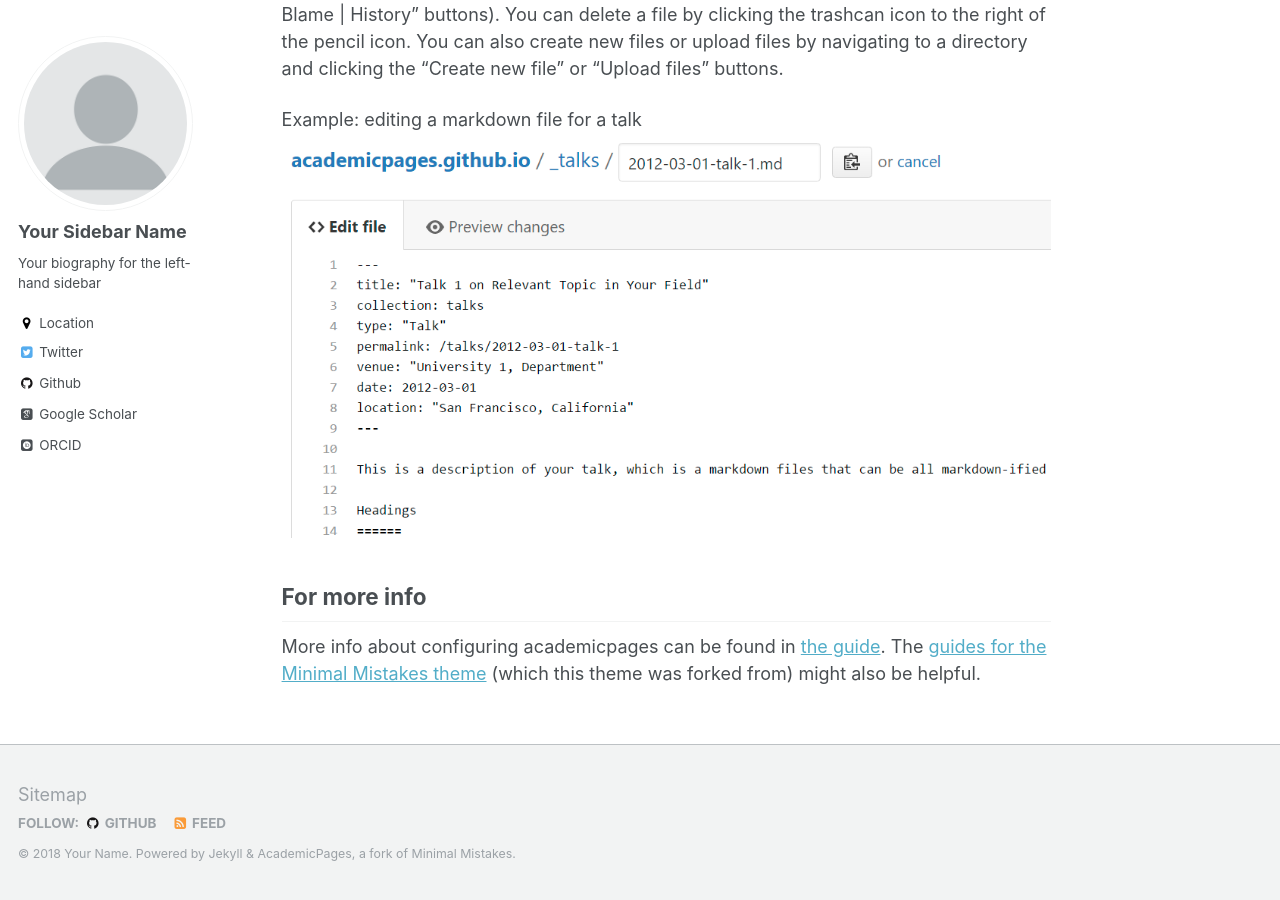
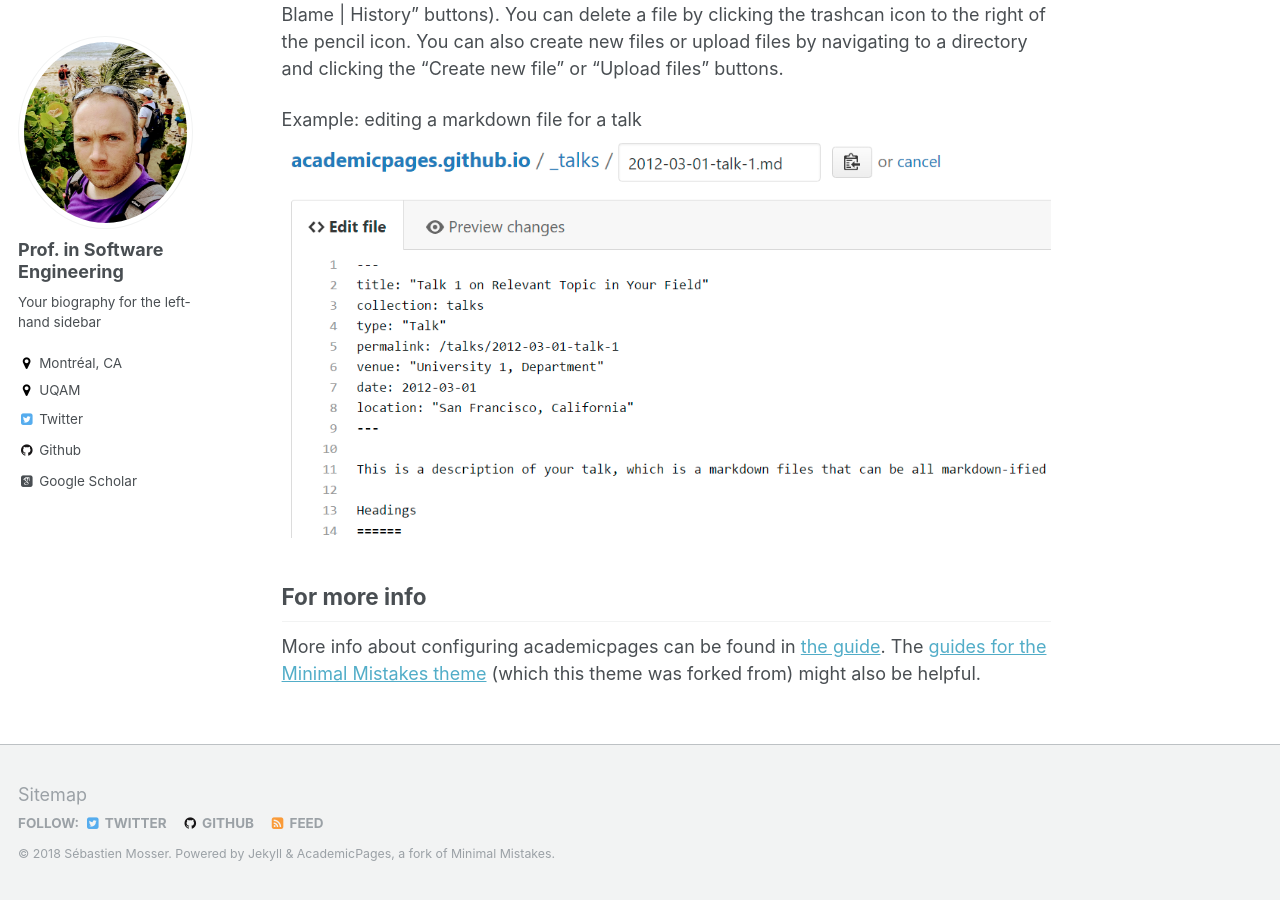
Before and after one commit to mosser/mosser.github.io, a Jekyll site: the page built from _pages/about.md, in a window 1280 px wide and 900 px high, scrolled down 2463 px. Built offline with Jekyll 4.4.1, drawn with Linux system fonts in a browser that asks for light colours; some web fonts are replaced; some of the changed text lies outside the part shown.

```diff
--- a/_config.yml
+++ b/_config.yml
@@ -7,13 +7,13 @@
 
 # Site Settings
 locale                   : "en-US"
-title                    : "Your Name / Site Title"
+title                    : "Sébastien Mosser"
 title_separator          : "-"
-name                     : &name "Your Name"
+name                     : &name "Sébastien Mosser"
 description              : &description "personal description"
-url                      : https://academicpages.github.io # the base hostname & protocol for your site e.g. "https://mmistakes.github.io"
+url                      : https://mosser.github.io # the base hostname & protocol for your site e.g. "https://mmistakes.github.io"
 baseurl                  : "" # the subpath of your site, e.g. "/blog"
-repository               : "academicpages/academicpages.github.io"
+repository               : "mosser/mosser.github.io"
 teaser                   :  # filename of teaser fallback teaser image placed in /images/, .e.g. "500x300.png"
 breadcrumbs              : false # true, false (default)
 words_per_minute         : 160
@@ -57,7 +57,7 @@ yandex_site_verification :
 
 # Social Sharing
 twitter:
-  username               : &twitter
+  username               : petitroll
 facebook:
   username               :
   app_id                 :
@@ -80,12 +80,12 @@ analytics:
 
 # Site Author
 author:
-  name             : "Your Sidebar Name"
+  name             : "Prof. in Software Engineering"
   avatar           : "profile.png"
   bio              : "Your biography for the left-hand sidebar"
-  location         : "Location"
-  employer         :
-  googlescholar    : "http://yourfullgooglescholarurl.com"
+  location         : "Montréal, CA"
+  employer         : "UQAM"
+  googlescholar    : "https://scholar.google.fr/citations?user=jaLC6KgAAAAJ&hl=en"
   email            :
   uri              :
   bitbucket        :
@@ -94,19 +94,19 @@ author:
   flickr           :
   facebook         :
   foursquare       :
-  github           : "academicpages"
+  github           : "mosser"
   google_plus      :
   keybase          :
   instagram        :
   lastfm           :
   linkedin         :
-  orcid            : "http://orcid.org/yourorcidurl"
+  orcid            :
   pinterest        :
   soundcloud       :
   stackoverflow    : # http://stackoverflow.com/users/123456/username
   steam            :
   tumblr           :
-  twitter          : "replacethistwitterhandle"
+  twitter          : "petitroll"
   vine             :
   weibo            :
   xing             :
@@ -255,7 +255,7 @@ timezone: America/Los_Angeles # http://en.wikipedia.org/wiki/List_of_tz_database
 
 
 # Plugins
-gems:
+plugins:
   - jekyll-paginate
   - jekyll-sitemap
   - jekyll-gist
--- a/_layouts/talk.html
+++ b/_layouts/talk.html
@@ -4,7 +4,7 @@ layout: default
 
 {% include base_path %}
 
-{% if (page.header.overlay_color or page.header.overlay_image) or page.header.image %}
+{% if page.header.overlay_color or page.header.overlay_image or page.header.image %}
   {% include page__hero.html %}
 {% endif %}
 
--- a/_sass/vendor/susy/susy/output/support/_support.scss
+++ b/_sass/vendor/susy/susy/output/support/_support.scss
@@ -67,7 +67,7 @@
 
     @each $_type, $_req in $requirements {
       @each $_i in $_req {
-        $_pass: call(unquote("#{$_type}-exists"), $_i);
+        $_pass: call(get-function(unquote("#{$_type}-exists")), $_i);
 
         @if not($_pass) {
           $_fail: true;
```
Also changed, not shown: images/profile.png, 3 other files.
